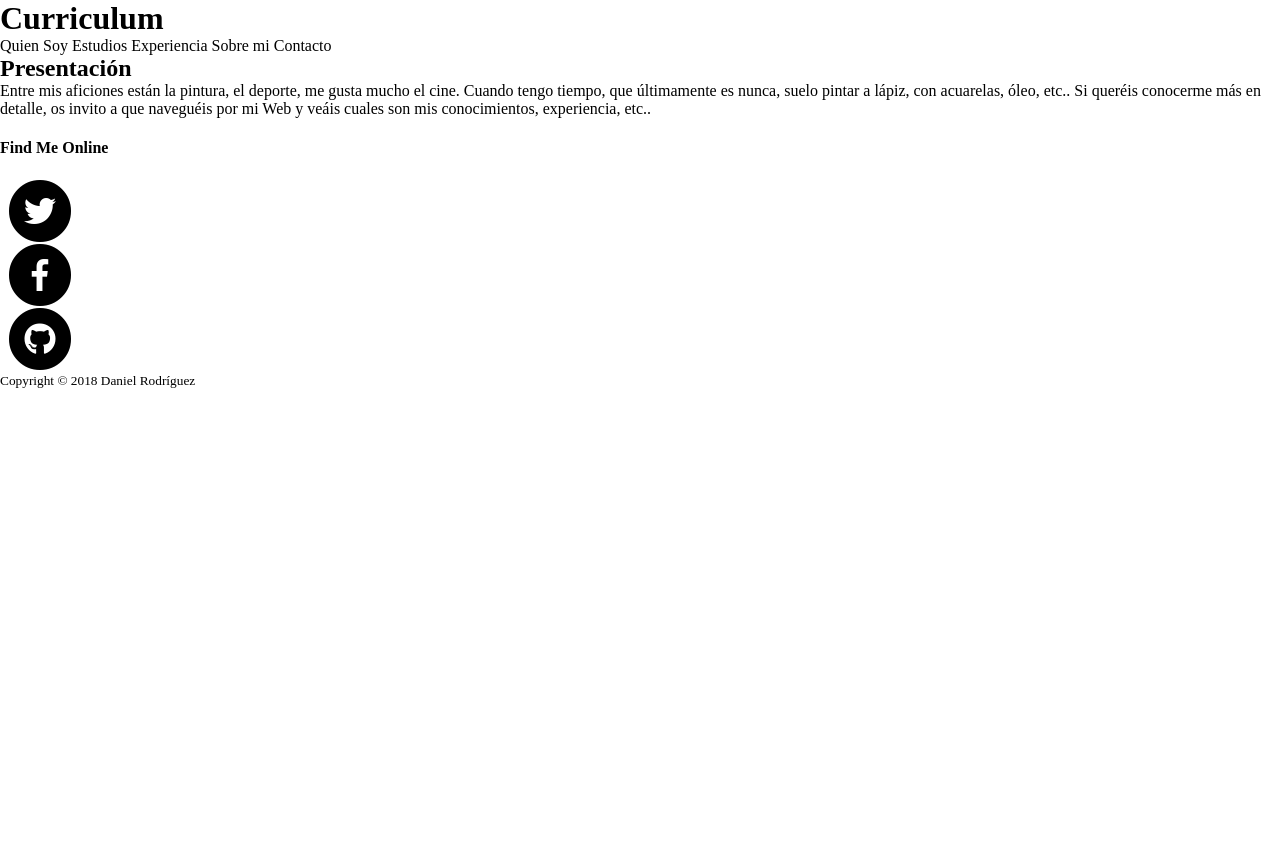
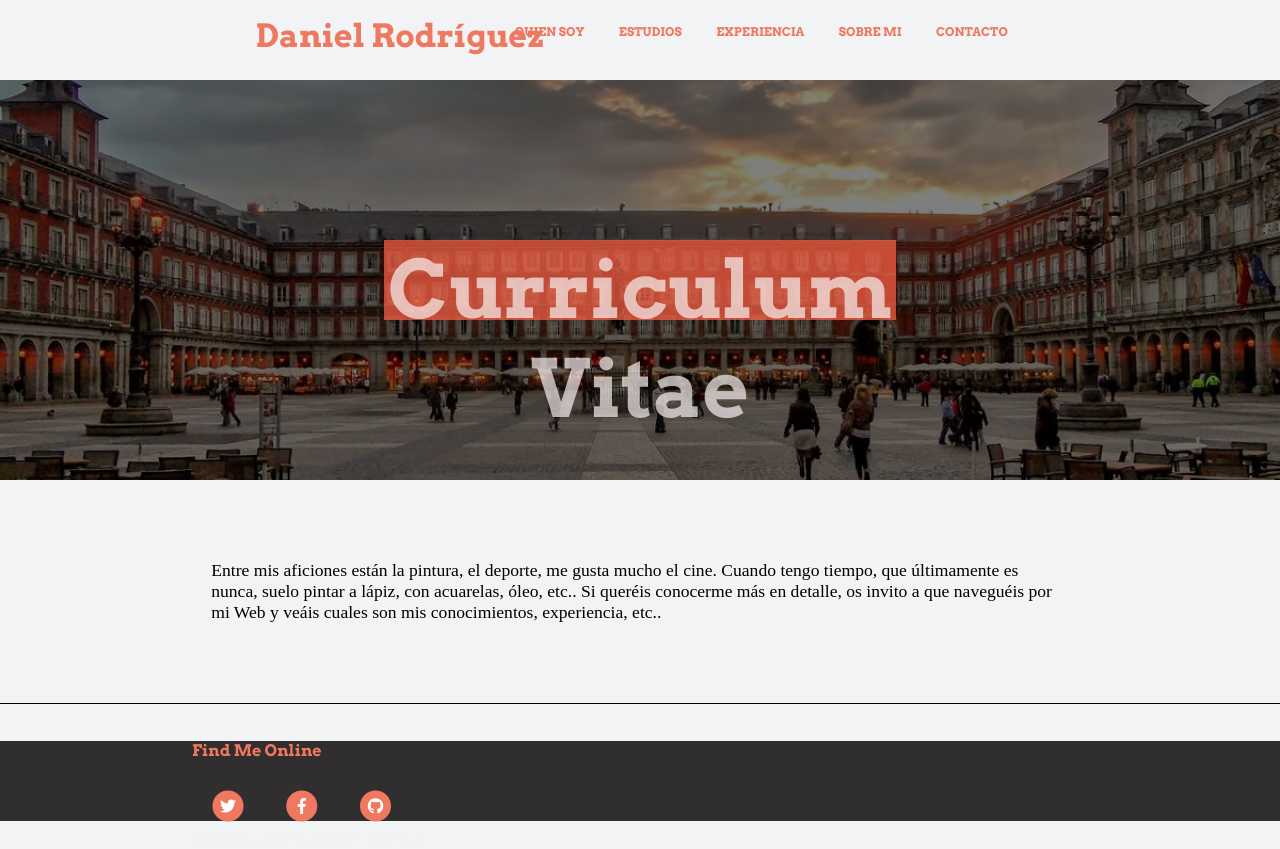
Before and after one commit to BootcampWebV-2/PracticaWebCurriculum, a plain HTML site: page CV/index.html in a window 1280 px wide. Before the commit the page ends 800 px from the top, so only its background shows below. Drawn offline with Linux system fonts and the light colour scheme.

Commit message:
Añadiendo Estilos

```diff
--- a/CV/index.html
+++ b/CV/index.html
@@ -12,34 +12,45 @@
     <link href="https://fonts.googleapis.com/css?family=Arvo:400,700|Montserrat:400,500,700|Raleway:300,400,700" rel="stylesheet">
     <link rel="stylesheet" href="https://use.fontawesome.com/releases/v5.1.0/css/all.css">
     <link rel="stylesheet" href="reset.css">
+    <link rel="stylesheet" href="style.css">
 </head>
 
 <body>
     <header>
-        <h1 class="h1-main">Curriculum</h1>
+        <h1 class="h1-main">Daniel Rodríguez</h1>
     </header>
     <nav class="menu-icon">
 
     </nav>
+    <div class="header">
         <nav id="top-menu" class="menu-top">
             <ul>
                 <li>
                     <a href="./index.html#who">Quien Soy</a>
+                </li>
+                <li>
                     <a href="./index.html#estudies">Estudios</a>
+                </li>
+                <li>
                     <a href="./index.html#experience">Experiencia</a>
+                </li>
+                <li>
                     <a href="./index.html#about">Sobre mi</a>
+                </li>
+                <li>
                     <a href="./index.html#contact">Contacto</a>
                 </li>
             </ul>
 
         </nav>
+    </div>
     <section id="who">
         <header>
             <div class="title-wrapper">
-                <h1 class="h1-section">Presentación</h1>
+                <h1 class="h1-section">Curriculum Vitae</h1>
             </div>
         </header>
-        <diarticle class="content-wrapper">
+        <article class="content-wrapper">
             <p>Entre mis aficiones están la pintura, el deporte, me gusta mucho el cine. Cuando tengo tiempo, que últimamente es nunca, suelo pintar a lápiz, con acuarelas, óleo, etc.. Si queréis conocerme más en detalle, os invito a que naveguéis por mi
                 Web y veáis cuales son mis conocimientos, experiencia, etc..
             </p>
@@ -59,6 +70,7 @@
 
     </section>
     <footer>
+        <div class="footer">
             <p>
                 <h4>Find Me Online</h4>
             </p>
@@ -93,6 +105,7 @@
             <p>
                 <small>Copyright © 2018 Daniel Rodríguez</small>
             </p>
+        </div>
     </footer>
 
 
--- a/CV/style.css
+++ b/CV/style.css
@@ -1,8 +1,10 @@
 /* Variables */
 
 :root {
+    --color-cabecera: rgb(249, 249, 249);
     --color-texto: rgb(0, 0, 0);
-    --color-fondo: rgb(245, 245, 245);
+    --color-nav: rgb(238, 120, 96);
+    --color-fondo: rgb(241, 243, 245);
     --color-boton: rgb(178, 76, 56);
     --color-pie: rgb(48, 46, 46);
 }
@@ -16,3 +18,161 @@ body {
     background-color: var(--color-fondo);
     font-family: 'Arvo', sans-serif;
 }
+
+section h1 {
+    font-size: 5rem;
+}
+
+h1,
+h2,
+h3,
+h4,
+h5,
+h6 {
+    font-weight: 800;
+}
+
+article p:nth-of-type(1) {
+    font-size: 1.1rem;
+}
+
+article p {
+    font-family: 'Lora', serif;
+}
+
+
+/* Elementos iniciales: Header y Nav*/
+
+body>header,
+body>nav {
+    color: var(--color-nav);
+}
+
+nav.menu-top {
+    display: inline;
+}
+
+nav.menu-top,
+nav.menu-icon {
+    position: absolute;
+    z-index: 1;
+    right: 20%;
+    top: 1rem;
+    font-weight: 800;
+    font-size: 0.75rem;
+    text-transform: uppercase;
+}
+
+nav.menu-top li,
+footer nav li {
+    display: inline-block;
+}
+
+nav a {
+    display: block;
+    padding: .5rem 1rem;
+    transition: all 0.8s linear;
+}
+
+nav.menu-icon {
+    font-size: 1.2rem;
+}
+
+body>header {
+    position: absolute;
+    z-index: 1;
+    top: 1rem;
+    left: 20%;
+    width: 50%;
+}
+
+section#who article {
+    margin-top: 5rem;
+    padding-bottom: 4rem;
+    /* border-bottom: 1px solid var(--color-texto)*/
+}
+
+section#who article>p {
+    font-size: 1.1rem;
+    margin-top: 1rem;
+}
+
+
+/* HEADER interno con IMAGEN DE FONDO */
+
+div.header {
+    height: 10vh;
+    color: var(--color-nav);
+    position: relative;
+}
+
+section header {
+    height: 50vh;
+    background-repeat: no-repeat;
+    background-size: cover;
+    background-position: center center;
+    color: var(--color-fondo);
+    position: relative;
+}
+
+section#who header {
+    background-image: url(./asset/home.jpg);
+}
+
+section .title-wrapper {
+    position: absolute;
+    z-index: 1;
+    height: 20%;
+    width: 40%;
+    top: 50%;
+    left: 50%;
+    background-color: rgba(255, 99, 71, 0.7);
+    color: rgba(247, 240, 239, 0.7);
+    transform: translate(-50%, -50%);
+    text-align: center;
+}
+
+section header::after {
+    content: "";
+    position: absolute;
+    top: 0;
+    left: 0;
+    bottom: 0;
+    right: 0;
+    background-color: var(--color-texto);
+    opacity: 0.5;
+}
+
+section .content-wrapper,
+nav.content-wrapper {
+    width: 67%;
+    margin-left: auto;
+    margin-right: auto;
+    margin-top: 2rem;
+}
+
+
+/* Footer*/
+
+div.footer {
+    height: 10vh;
+    color: var(--color-nav);
+    background-color: var(--color-pie);
+    padding-left: 15%;
+    position: relative;
+}
+
+body>footer {
+    margin-top: 1rem;
+    border-top: 1px solid var(--color-texto);
+    padding-top: 1rem;
+    text-align: left;
+}
+
+body>footer nav {
+    font-size: .5rem;
+}
+
+body>footer small {
+    color: var(--color-fondo);
+}
```
Also changed, not shown: CV/Asset/home.jpg (added). Lines whose indentation alone changed are shown as unchanged.
